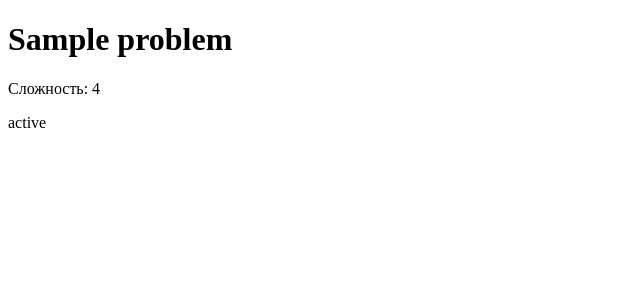
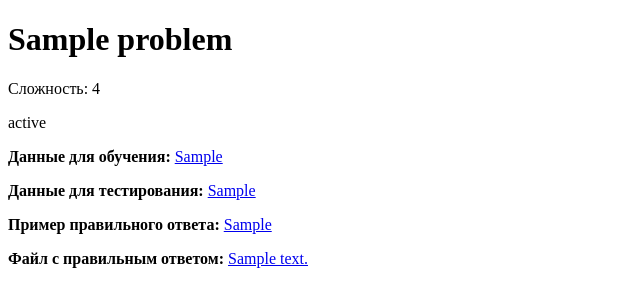
Before and after one commit to gurovic/booml, a Django app: page /problems/1/ in a window 1280 px wide. Shown: the top 307 px of the page, without its empty margins (0-640 px from the left). Run offline with Django 5.2, Linux system fonts and the light colour scheme; tables that the repository leaves empty hold one stand-in row (values such as "Sample post").

Commit message:
Add 4 fields of data files

```diff
--- a/backend/core/settings.py
+++ b/backend/core/settings.py
@@ -129,3 +129,6 @@ DEFAULT_AUTO_FIELD = 'django.db.models.BigAutoField'
 
 CELERY_BROKER_URL = "redis://localhost:6379/0"
 CELERY_RESULT_BACKEND = "redis://localhost:6379/1"
+
+MEDIA_URL = '/media/'
+MEDIA_ROOT = BASE_DIR / 'media'
--- a/backend/runner/models/problem.py
+++ b/backend/runner/models/problem.py
@@ -7,6 +7,30 @@ class Problem(models.Model):
     statement = models.TextField("Условие", blank=True)
     created_at = models.DateField("Дата создания", blank=True)
     rating = models.IntegerField("Рейтинг сложности", validators=[MinValueValidator(800), MaxValueValidator(3000)], default=800)
+    train_data = models.FileField(
+        "Файл с данными для тренировки модели",
+        upload_to='problemtraindata/',
+        blank=True,
+        null=True
+    )
+    test_data = models.FileField(
+        "Файл с данными для тестирования модели",
+        upload_to='problemtestdata/',
+        blank=True,
+        null=True
+    )
+    answer_data = models.FileField(
+        "Файл с правильными ответами на тест",
+        upload_to='problemanswerdata/',
+        blank=True,
+        null=True
+    )
+    sample_submission_data = models.FileField(
+        "Файл с примером правильного ответа",
+        upload_to='problemsamplesubmissiondata/',
+        blank=True,
+        null=True
+    )
 
     def __str__(self):
         return self.title
--- a/backend/runner/templates/runner/problem_detail.html
+++ b/backend/runner/templates/runner/problem_detail.html
@@ -12,10 +12,39 @@
         <p>Сложность: {{ problem.rating }}</p>
         <p class="description">{{ problem.statement }}</p>
 
-        {% if problem.data %}
+        {% if problem.train_data %}
             <p>
-                <strong>Dataset:</strong>
-                <a href="{{ problem.data.url }}" download>Скачать файл</a>
+                <strong>Данные для обучения:</strong>
+                <a href="{{ problem.train_data.url }}" download="{{ problem.train_data.name }}">
+                    {{ problem.train_data.name }}
+                </a>
+            </p>
+        {% endif %}
+
+        {% if problem.test_data %}
+            <p>
+                <strong>Данные для тестирования:</strong>
+                <a href="{{ problem.test_data.url }}" download="{{ problem.test_data.name }}">
+                    {{ problem.test_data.name }}
+                </a>
+            </p>
+        {% endif %}
+
+        {% if problem.sample_submission_data %}
+            <p>
+                <strong>Пример правильного ответа:</strong>
+                <a href="{{ problem.sample_submission_data.url }}" download="{{ problem.sample_submission_data.name }}">
+                    {{ problem.sample_submission_data.name }}
+                </a>
+            </p>
+        {% endif %}
+
+        {% if problem.answer_data %}
+            <p>
+                <strong>Файл с правильным ответом:</strong>
+                <a href="{{ problem.answer_data.url }}" download="{{ problem.answer_data.name }}">
+                    {{ problem.answer_data.name }}
+                </a>
             </p>
         {% endif %}
     </div>
```
